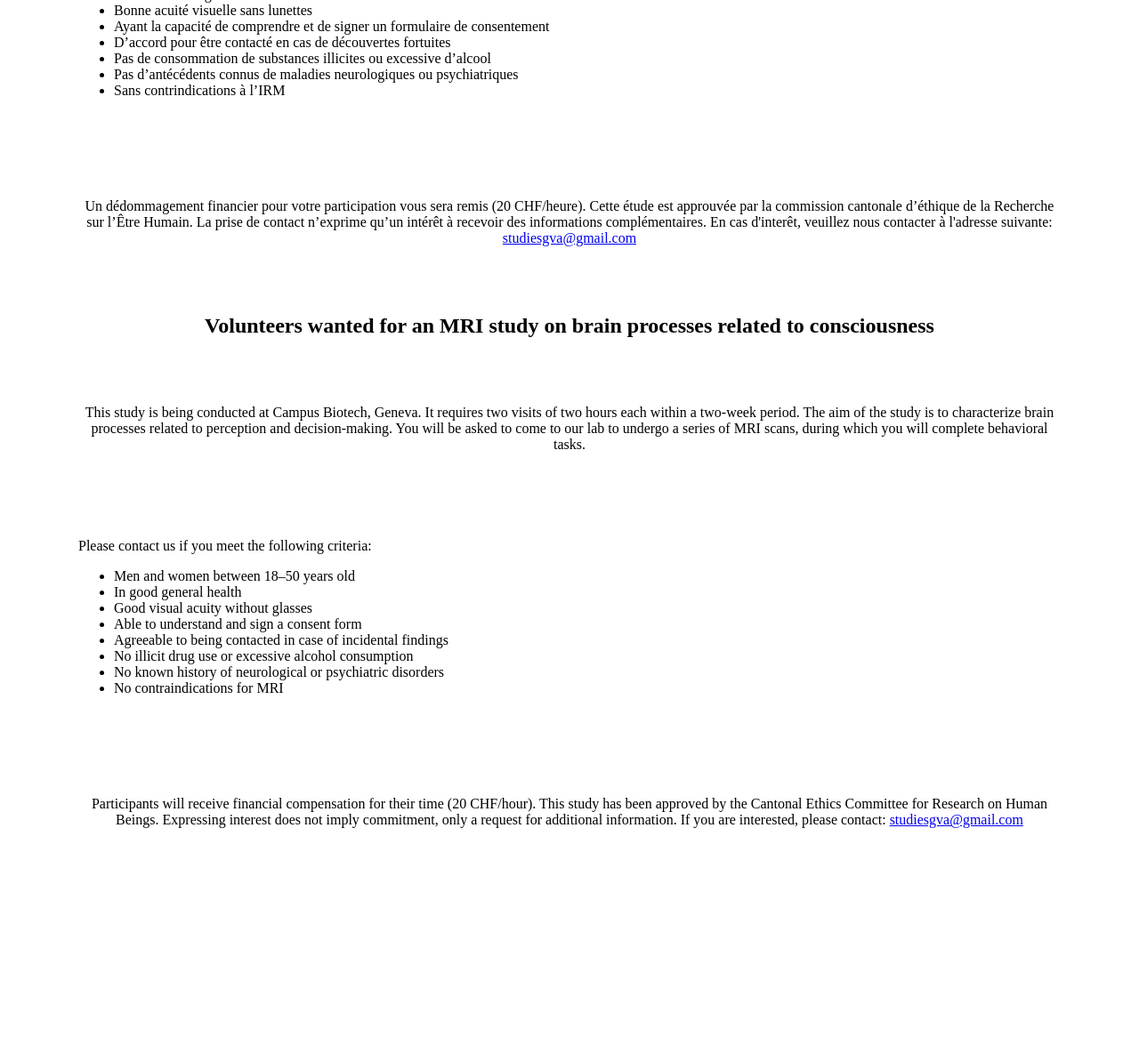
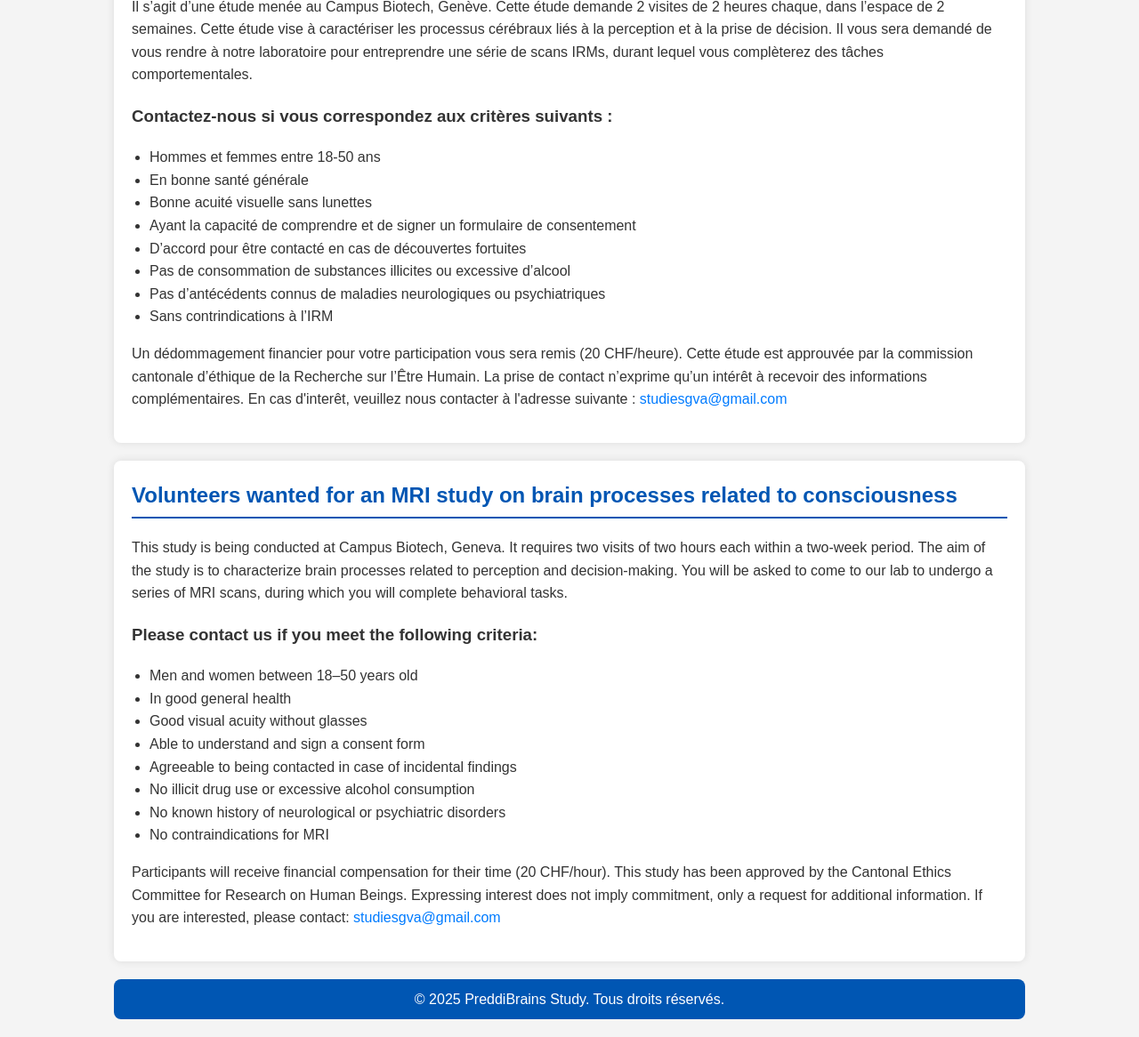
Before and after one commit to LLouedKhen/PreddiBrains_WebPage, a plain HTML site: page index.html in a window 1280 px wide. Shown: the part 727-1893 px from the top of the page at 89% size. Before the commit the page ends 1762 px from the top, so only its background shows below. Drawn offline with Linux system fonts and the light colour scheme.

Commit message:
Update index.html

```diff
--- a/index.html
+++ b/index.html
@@ -1,90 +1,163 @@
 <!DOCTYPE html>
-<html>
+<html lang="fr">
 <head>
+    <meta charset="UTF-8">
+    <meta name="viewport" content="width=device-width, initial-scale=1.0">
+    <title>Etude IRM sur la conscience</title>
     <style>
-h2{text-align: center;}
-p{text-align: center;}
+        body {
+            font-family: 'Arial', sans-serif; /* Police plus lisible */
+            line-height: 1.6;
+            margin: 0;
+            padding: 0;
+            background-color: #f4f4f4; /* Fond légèrement gris */
+            color: #333;
+        }
+
+        .container {
+            width: 80%;
+            margin: auto;
+            padding: 20px;
+        }
+
+        header {
+            background-color: #0056b3; /* Bleu plus soutenu */
+            color: #fff;
+            padding: 20px 0;
+            text-align: center;
+            margin-bottom: 20px;
+        }
+
+        header h1 {
+            font-size: 2em;
+            margin-bottom: 10px;
+        }
+
+        section {
+            background-color: #fff;
+            padding: 20px;
+            margin-bottom: 20px;
+            border-radius: 8px; /* Bords arrondis */
+            box-shadow: 0 0 10px rgba(0, 0, 0, 0.1); /* Légère ombre */
+        }
+
+        h2 {
+            color: #0056b3; /* Bleu pour les titres */
+            text-align: left; /* Alignement à gauche */
+            border-bottom: 2px solid #0056b3; /* Ligne sous les titres */
+            padding-bottom: 5px;
+            margin-top: 0;
+        }
+
+        p {
+            text-align: left; /* Alignement à gauche */
+        }
+
+        ul {
+            list-style-type: disc;
+            padding-left: 20px;
+        }
+
+        a {
+            color: #007bff; /* Bleu pour les liens */
+            text-decoration: none;
+        }
+
+        a:hover {
+            text-decoration: underline;
+        }
+
+        .image-container {
+            text-align: center;
+            margin-bottom: 20px;
+        }
+
+        .image-container img {
+            max-width: 100%; /* L'image s'adapte à la largeur du conteneur */
+            height: auto;
+            border-radius: 8px; /* Bords arrondis pour l'image */
+        }
+
+        footer {
+            text-align: center;
+            padding: 10px 0;
+            background-color: #0056b3;
+            color: #fff;
+            border-radius: 8px;
+            margin-top: 20px;
+        }
     </style>
 </head>
+<body>
+    <div class="container">
+        <header>
+            <h1>Etude IRM sur la conscience</h1>
+            <p>Volontaires recherchés pour une étude fascinante.</p>
+        </header>
 
-<body>
+        <section id="image">
+          <div class="image-container">
+              <img src="http://googleusercontent.com/image_generation_content/0" alt="Cerveau humain" >
+          </div>
+        </section>
 
-<br>
-<center><img src="JungRedBookSubconscious.jpg" class="centerImage"  width="250" height="250" class="center"> </center>
-<h2> English Below </h2>
-<div style="padding:40px;">
-
-<h2> Volontaires recherchés pour une étude IRM sur
-les processus cérébraux liés à la conscience </h2>
-<div style="padding:40px;">
-<p> Il s’agit d’une étude menée au Campus Biotech, Genève. Cette étude demande 2 visites de 2 heures chaque, dans l’espace de 2 semaines.
+        <section id="french">
+            <h2>Volontaires recherchés pour une étude IRM sur les processus cérébraux liés à la conscience</h2>
+            <p>Il s’agit d’une étude menée au Campus Biotech, Genève. Cette étude demande 2 visites de 2 heures chaque, dans l’espace de 2 semaines.
             Cette étude vise à caractériser les processus cérébraux liés à la perception et à la prise de décision. Il vous sera demandé de vous
             rendre à notre laboratoire pour entreprendre une série de scans IRMs, durant lequel vous complèterez des tâches comportementales.
             </p>
-</div>
 
-<div style="padding:40px;">
-Contactez-nous si vous correspondez aux critères suivants :
+            <h3>Contactez-nous si vous correspondez aux critères suivants :</h3>
+            <ul>
+                <li>Hommes et femmes entre 18-50 ans</li>
+                <li>En bonne santé générale</li>
+                <li>Bonne acuité visuelle sans lunettes</li>
+                <li>Ayant la capacité de comprendre et de signer un formulaire de consentement</li>
+                <li>D’accord pour être contacté en cas de découvertes fortuites</li>
+                <li>Pas de consommation de substances illicites ou excessive d’alcool</li>
+                <li>Pas d’antécédents connus de maladies neurologiques ou psychiatriques</li>
+                <li>Sans contrindications à l’IRM</li>
+            </ul>
 
-<ul>
-<li> Hommes et femmes entre 18-50 ans</li>
-<li> En bonne santé générale</li>
-<li> Bonne acuité visuelle sans lunettes</li>
-<li> Ayant la capacité de comprendre et de signer un formulaire de consentement</li>
-<li> D’accord pour être contacté en cas de découvertes fortuites</li>
-<li> Pas de consommation de substances illicites ou excessive d’alcool</li>
-<li> Pas d’antécédents connus de maladies neurologiques ou psychiatriques</li>
-<li> Sans contrindications à l’IRM</li>
-</ul>
-</div>
-
-
-<div style="padding:40px;">
             <p>Un dédommagement financier pour votre participation vous sera remis (20 CHF/heure).
             Cette étude est approuvée par la commission cantonale d’éthique de la Recherche sur l’Être Humain.
             La prise de contact n’exprime qu’un intérêt à recevoir des informations complémentaires.
-En cas d'interêt,
-veuillez nous contacter à l'adresse suivante:
-
+            En cas d'interêt, veuillez nous contacter à l'adresse suivante :
             <a href="mailto:studiesgva@gmail.com">studiesgva@gmail.com</a>
             </p>
-</div>
+        </section>
 
-<h2> Volunteers wanted for an MRI study on brain
-processes related to consciousness </h2>
-<div style="padding:40px;">
-<p> This study is being conducted at Campus Biotech, Geneva. It requires two visits of two hours each within a two-week period.
+        <section id="english">
+            <h2>Volunteers wanted for an MRI study on brain processes related to consciousness</h2>
+            <p>This study is being conducted at Campus Biotech, Geneva. It requires two visits of two hours each within a two-week period.
             The aim of the study is to characterize brain processes related to perception and decision-making.
             You will be asked to come to our lab to undergo a series of MRI scans, during which you will complete behavioral tasks.
             </p>
-</div>
 
-<div style="padding:40px;">
-Please contact us if you meet the following criteria:
+            <h3>Please contact us if you meet the following criteria:</h3>
+            <ul>
+                <li>Men and women between 18–50 years old</li>
+                <li>In good general health</li>
+                <li>Good visual acuity without glasses</li>
+                <li>Able to understand and sign a consent form</li>
+                <li>Agreeable to being contacted in case of incidental findings</li>
+                <li>No illicit drug use or excessive alcohol consumption</li>
+                <li>No known history of neurological or psychiatric disorders</li>
+                <li>No contraindications for MRI</li>
+            </ul>
 
-<ul>
-<li> Men and women between 18–50 years old</li>
-<li> In good general health</li>
-<li> Good visual acuity without glasses</li>
-<li> Able to understand and sign a consent form</li>
-<li> Agreeable to being contacted in case of incidental findings</li>
-<li> No illicit drug use or excessive alcohol consumption</li>
-<li> No known history of neurological or psychiatric disorders</li>
-<li> No contraindications for MRI</li>
-</ul>
-</div>
-
-
-<div style="padding:40px;">
             <p>Participants will receive financial compensation for their time (20 CHF/hour).
             This study has been approved by the Cantonal Ethics Committee for Research on Human Beings.
             Expressing interest does not imply commitment, only a request for additional information.
             If you are interested, please contact:
-
             <a href="mailto:studiesgva@gmail.com">studiesgva@gmail.com</a>
             </p>
+        </section>
+
+        <footer>
+            &copy; 2025 PreddiBrains Study. Tous droits réservés.
+        </footer>
     </div>
-
-
 </body>
 </html>
```
Lines whose indentation alone changed are shown as unchanged.
